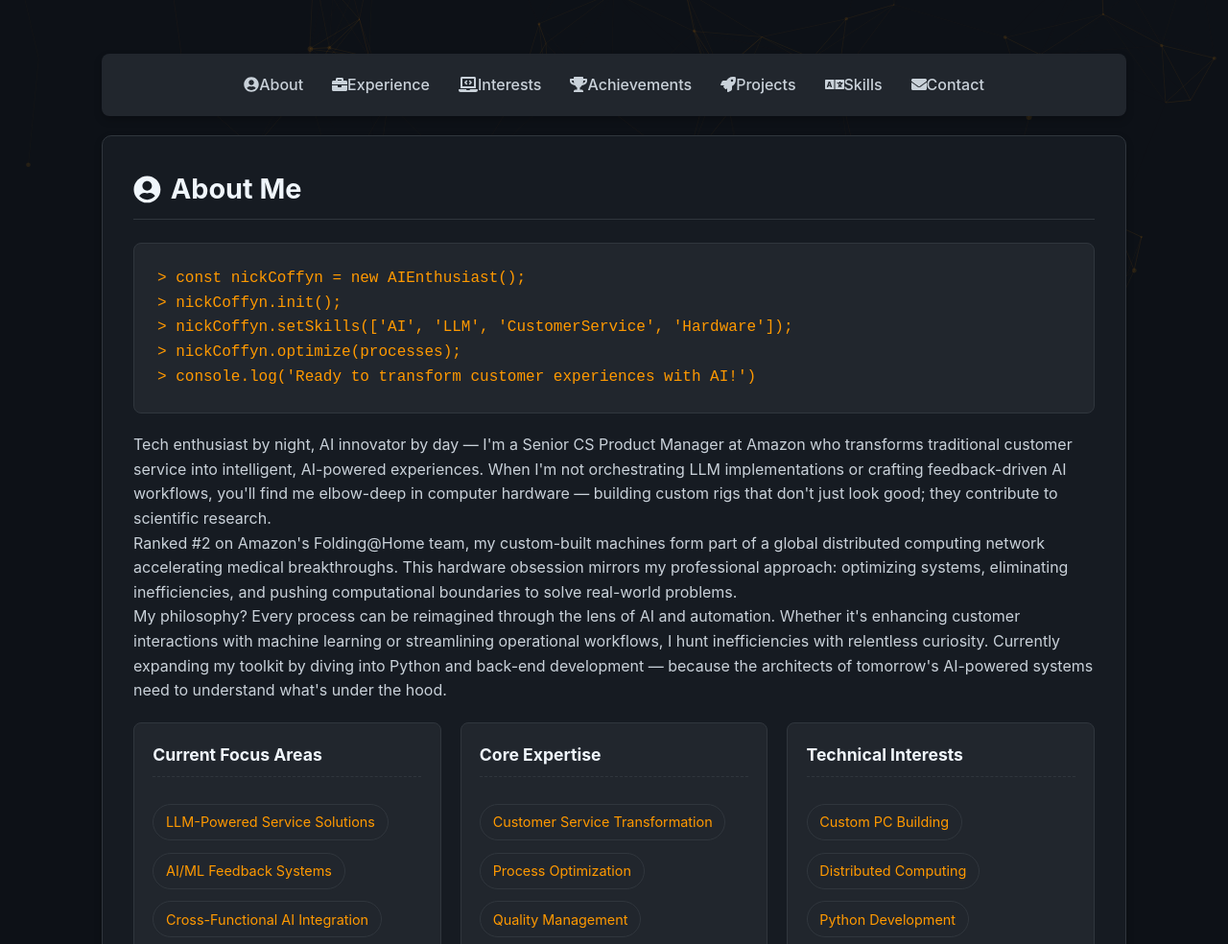
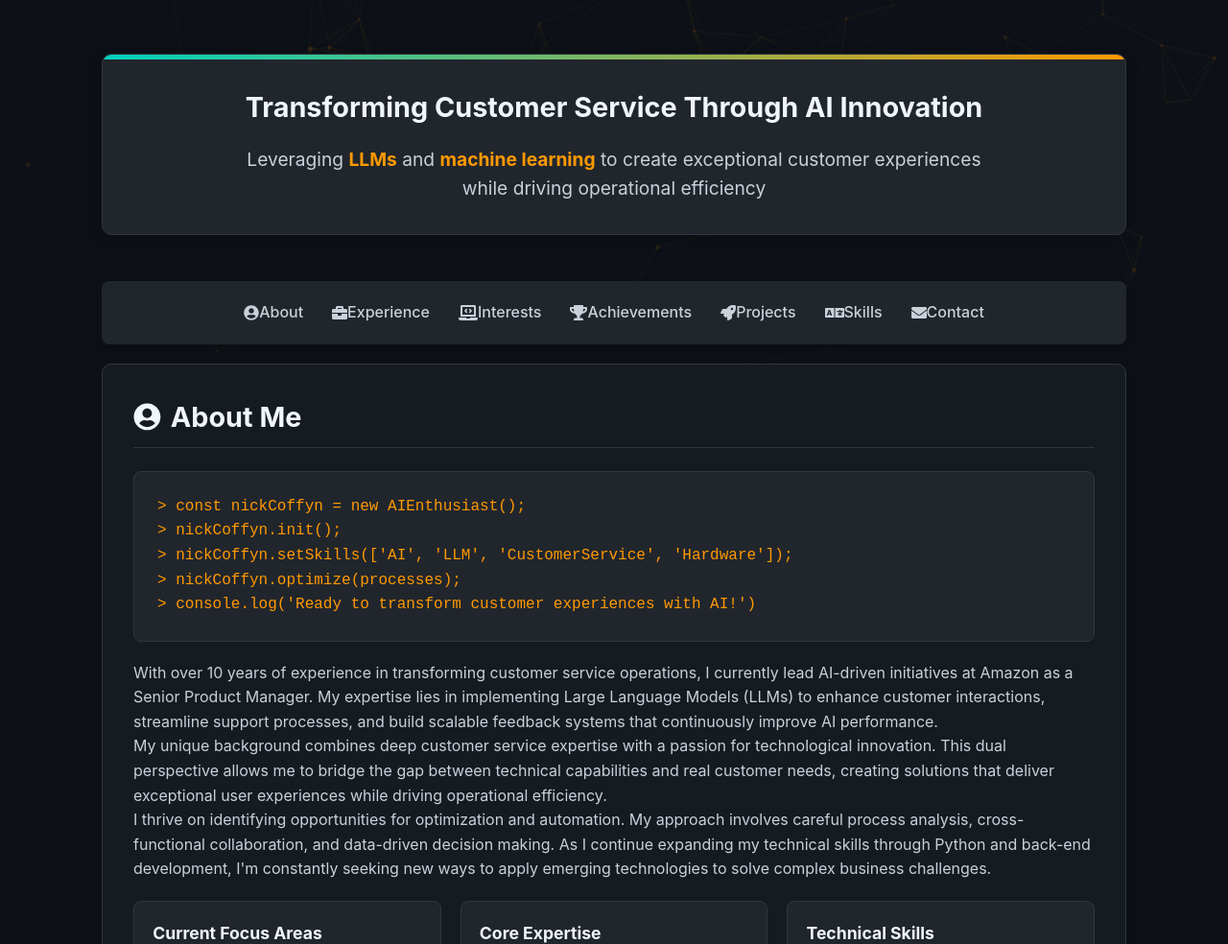
Before and after one commit to Venilixus/venilixus, a plain HTML site: page index.html in a window 1280 px wide. Shown: the part 408-1392 px from the top of the page at 96% size. Drawn offline with nearby package versions, Linux system fonts and the light colour scheme.

Commit message:
Update index.html

```diff
--- a/index.html
+++ b/index.html
@@ -74,6 +74,50 @@
             margin-bottom: 3rem;
             text-align: center;
             position: relative;
+        }
+
+        .banner {
+            background-color: var(--card-bg);
+            border-radius: 10px;
+            padding: 2rem;
+            margin: 1rem 0 3rem 0;
+            border: 1px solid var(--card-border);
+            box-shadow: 0 4px 15px rgba(0, 0, 0, 0.2);
+            display: flex;
+            flex-direction: column;
+            align-items: center;
+            justify-content: center;
+            text-align: center;
+            width: 100%;
+            position: relative;
+            overflow: hidden;
+        }
+
+        .banner::before {
+            content: '';
+            position: absolute;
+            top: 0;
+            left: 0;
+            right: 0;
+            height: 5px;
+            background: linear-gradient(90deg, var(--mercedes-color) 0%, var(--accent-color) 100%);
+        }
+
+        .banner h2 {
+            font-size: 1.8rem;
+            color: var(--highlight-color);
+            margin-bottom: 1rem;
+        }
+
+        .banner p {
+            font-size: 1.2rem;
+            max-width: 800px;
+            margin: 0 auto;
+        }
+
+        .banner-highlight {
+            color: var(--accent-color);
+            font-weight: bold;
         }
 
         .theme-toggle {
@@ -732,6 +776,11 @@
             </div>
         </header>
 
+        <div class="banner">
+            <h2>Transforming Customer Service Through AI Innovation</h2>
+            <p>Leveraging <span class="banner-highlight">LLMs</span> and <span class="banner-highlight">machine learning</span> to create exceptional customer experiences while driving operational efficiency</p>
+        </div>
+
         <!-- Main Navigation -->
         <nav class="main-nav">
             <a href="#about"><i class="fas fa-user-circle"></i> About</a>
@@ -750,11 +799,11 @@
                 > const nickCoffyn = new AIEnthusiast();<br>
                 > nickCoffyn.init();
             </div>
-            <p>Tech enthusiast by night, AI innovator by day — I'm a Senior CS Product Manager at Amazon who transforms traditional customer service into intelligent, AI-powered experiences. When I'm not orchestrating LLM implementations or crafting feedback-driven AI workflows, you'll find me elbow-deep in computer hardware — building custom rigs that don't just look good; they contribute to scientific research.</p>
+            <p>With over 10 years of experience in transforming customer service operations, I currently lead AI-driven initiatives at Amazon as a Senior Product Manager. My expertise lies in implementing Large Language Models (LLMs) to enhance customer interactions, streamline support processes, and build scalable feedback systems that continuously improve AI performance.</p>
 
-            <p>Ranked #2 on Amazon's Folding@Home team, my custom-built machines form part of a global distributed computing network accelerating medical breakthroughs. This hardware obsession mirrors my professional approach: optimizing systems, eliminating inefficiencies, and pushing computational boundaries to solve real-world problems.</p>
+            <p>My unique background combines deep customer service expertise with a passion for technological innovation. This dual perspective allows me to bridge the gap between technical capabilities and real customer needs, creating solutions that deliver exceptional user experiences while driving operational efficiency.</p>
 
-            <p>My philosophy? Every process can be reimagined through the lens of AI and automation. Whether it's enhancing customer interactions with machine learning or streamlining operational workflows, I hunt inefficiencies with relentless curiosity. Currently expanding my toolkit by diving into Python and back-end development — because the architects of tomorrow's AI-powered systems need to understand what's under the hood.</p>
+            <p>I thrive on identifying opportunities for optimization and automation. My approach involves careful process analysis, cross-functional collaboration, and data-driven decision making. As I continue expanding my technical skills through Python and back-end development, I'm constantly seeking new ways to apply emerging technologies to solve complex business challenges.</p>
 
             <div class="skills-chart">
                 <div class="skill-chart-item">
@@ -762,9 +811,9 @@
                         <strong>Current Focus Areas</strong>
                     </div>
                     <div class="skills">
-                        <span class="skill-tag">LLM-Powered Service Solutions</span>
-                        <span class="skill-tag">AI/ML Feedback Systems</span>
-                        <span class="skill-tag">Cross-Functional AI Integration</span>
+                        <span class="skill-tag">LLM Implementation</span>
+                        <span class="skill-tag">AI Feedback Systems</span>
+                        <span class="skill-tag">CS Transformation</span>
                     </div>
                 </div>
                 <div class="skill-chart-item">
@@ -772,19 +821,19 @@
                         <strong>Core Expertise</strong>
                     </div>
                     <div class="skills">
-                        <span class="skill-tag">Customer Service Transformation</span>
+                        <span class="skill-tag">Product Management</span>
                         <span class="skill-tag">Process Optimization</span>
-                        <span class="skill-tag">Quality Management</span>
+                        <span class="skill-tag">Cross-Functional Leadership</span>
                     </div>
                 </div>
                 <div class="skill-chart-item">
                     <div class="skill-chart-label">
-                        <strong>Technical Interests</strong>
+                        <strong>Technical Skills</strong>
                     </div>
                     <div class="skills">
+                        <span class="skill-tag">Data Analytics</span>
                         <span class="skill-tag">Custom PC Building</span>
-                        <span class="skill-tag">Distributed Computing</span>
-                        <span class="skill-tag">Python Development</span>
+                        <span class="skill-tag">Python (Learning)</span>
                     </div>
                 </div>
             </div>
@@ -929,22 +978,22 @@
             <div class="side-interests">
                 <div class="interest-card">
                     <h3 class="interest-title"><i class="fas fa-server"></i> Hardware Enthusiast</h3>
-                    <p>Building high-performance computing rigs isn't just a hobby—it's an obsession. Ranked #2 on Amazon's Folding@Home team (donor ID: 366956), my custom-built machines contribute to a global distributed computing project that simulates protein folding to advance research on diseases like cancer and COVID-19.</p>
+                    <p>I build and optimize high-performance computing systems that contribute to scientific research. As the #2 contributor on Amazon's Folding@Home team (donor ID: 366956), my custom-built machines support global distributed computing projects advancing medical research on diseases like cancer and COVID-19.</p>
                 </div>
 
                 <div class="interest-card">
-                    <h3 class="interest-title"><i class="fas fa-robot"></i> AI & Machine Learning</h3>
-                    <p>Exploring the frontiers of artificial intelligence and its applications in customer service. I experiment with LLMs and machine learning models to reimagine how humans and AI can collaborate to solve complex service challenges.</p>
+                    <h3 class="interest-title"><i class="fas fa-robot"></i> AI Research & Experimentation</h3>
+                    <p>Beyond my professional work, I actively explore emerging AI technologies and applications. This hands-on experimentation with LLMs and machine learning models provides valuable insights that inform my product decisions and help me identify innovative solutions to complex service challenges.</p>
                 </div>
 
                 <div class="interest-card">
-                    <h3 class="interest-title"><i class="fas fa-code"></i> Learning Journey</h3>
-                    <p>Currently working through Boot.dev's Back-end Developer career path, methodically building my technical foundation in Python, Linux, Git, and beyond. This structured approach to learning complements my professional work with AI systems and allows me to better understand and influence the technical implementation of customer service solutions.</p>
+                    <h3 class="interest-title"><i class="fas fa-code"></i> Technical Skill Development</h3>
+                    <p>I'm currently advancing my technical foundation through Boot.dev's Back-end Developer career path, focusing on Python, Linux, Git, and related technologies. This structured learning approach enables me to better understand system architecture and communicate more effectively with engineering teams.</p>
                 </div>
 
                 <div class="interest-card">
-                    <h3 class="interest-title"><i class="fas fa-universal-access"></i> Volunteer Translator</h3>
-                    <p>Since June 2017, I've volunteered as a translator for European Digital Rights (EDRi), translating legal and informative documents related to European Digital Rights for consumers and businesses.</p>
+                    <h3 class="interest-title"><i class="fas fa-universal-access"></i> Digital Rights Advocacy</h3>
+                    <p>Since 2017, I've volunteered as a translator for European Digital Rights (EDRi), helping translate legal and informative documents related to digital rights for consumers and businesses. This work reflects my commitment to ethical technology practices and informed digital citizenship.</p>
                 </div>
             </div>
 
```
